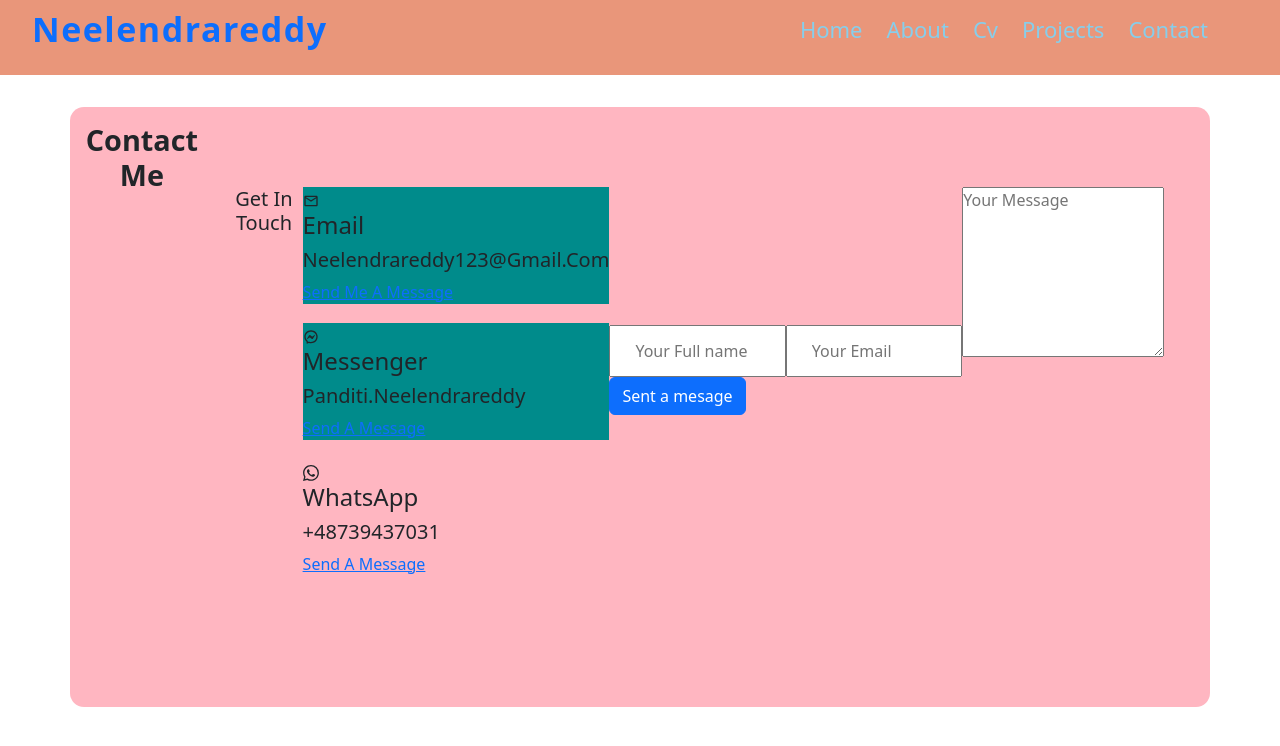
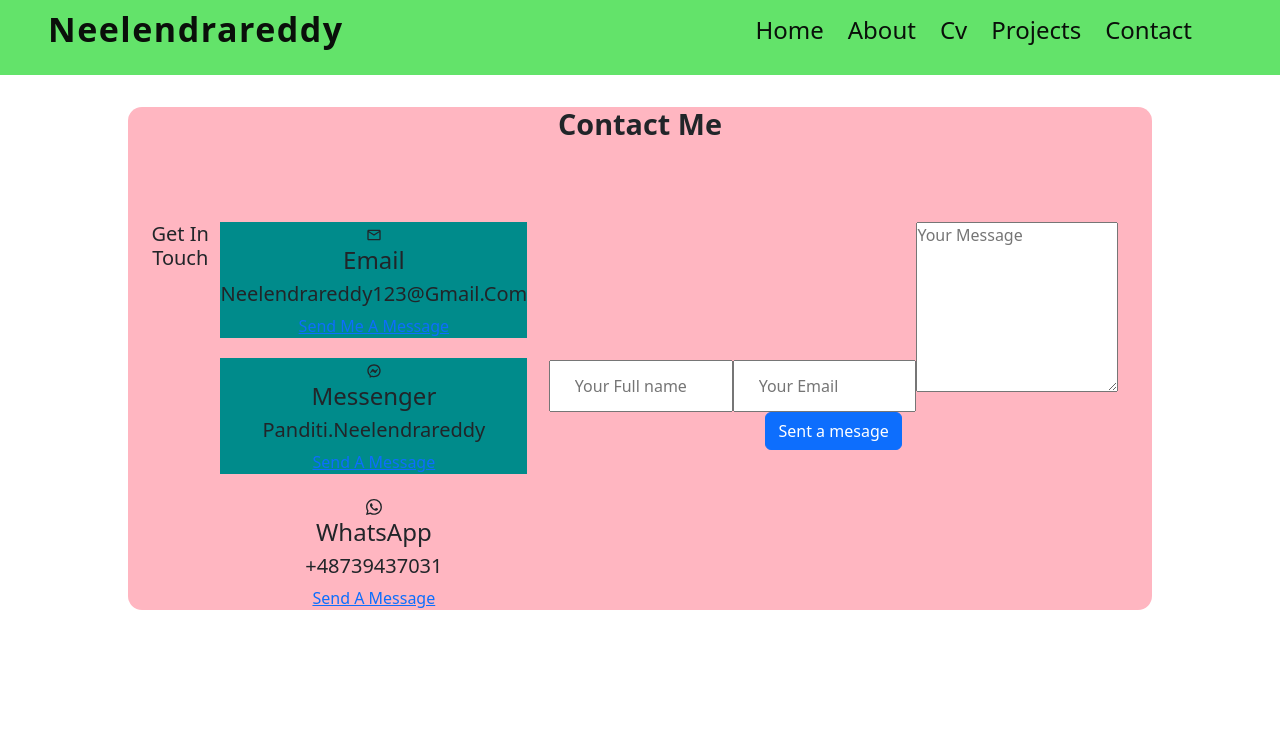
Before and after one commit to neelendrareddy9001/my-portfolio-website, a React (Create React App) app: page /contact in a window 1280 px wide. Shown: the top 746 px of the page. Built offline with nearby package versions, Linux system fonts and the light colour scheme.

Commit message:
social media icons, and styles changes in the components

```diff
--- a/src/component/Home/home.scss
+++ b/src/component/Home/home.scss
@@ -6,13 +6,15 @@
   z-index: -1;
   width: 1200px;
   background-color: green;
-  margin: 6% auto 0;
+
   border-radius: 25px;
   box-shadow: 0px 6px 6px rgba(0, 0, 0, 4);
 
   .home-content {
     padding: 9rem 0 2rem !important;
-    height: 48vh;
+    height: calc(100% - 75px);
+    min-height: 65vh;
+    max-width: 90vw;
     color: whitesmoke;
     text-align: left;
 
--- a/src/component/Navbar/navbar.scss
+++ b/src/component/Navbar/navbar.scss
@@ -7,17 +7,21 @@
   min-height: 75px;
   align-items: center;
   padding: 0 1.25rem;
-  background-color: darksalmon;
+  background-color: #63e36a;
 
   @include mobile-m {
     padding: 0 2rem;
   }
+  @include tablet-l {
+    padding: 0 3rem;
+  }
 
   &-left {
     .logo {
-      font-weight: bold;
+      font-weight: 600;
       font-size: 34px;
       letter-spacing: 1.5px;
+      color: #0a0f0a;
     }
   }
   &-right {
@@ -27,14 +31,14 @@
       @include mobile-m {
         display: none;
       }
-      @include tab {
+      @include tablet-l {
         display: flex;
       }
       &-item {
         margin: 0px 0.75rem;
-        font-size: 22px;
-        font-weight: 500;
-        color: skyblue;
+        font-size: 24px;
+        font-weight: 400;
+        color: #0a0f0a;
         &:hover {
           color: darkblue;
         }
--- a/src/component/contact/Contact.scss
+++ b/src/component/contact/Contact.scss
@@ -2,12 +2,13 @@
 @import "../../styles/media\ .scss";
 
 .contact {
-  width: 89%;
-  min-height: 600px;
+  max-width: 80%;
+  min-height: 75%;
   margin: 2rem auto;
   border-radius: 14px;
-  display: flex;
-  justify-content: space-between;
+  text-align: center;
+  // display: flex;
+  // justify-content: space-between;
   background-color: lightpink;
 
   h2 {
@@ -15,14 +16,15 @@
     text-transform: capitalize;
     font-weight: bolder;
     font-size: 1.8rem;
-    text-align: center;
-    margin: 1rem auto;
+    padding: 1.5rem auto;
   }
   .contact_container {
     margin: 5rem auto;
     display: flex;
-    justify-content: space-evenly;
-
+    justify-content: space-between;
+    h5 {
+      align-items: center;
+    }
     .contact_options {
       display: flex;
       flex-direction: column;
```
Also changed, not shown: src/component/SocialIcons/index.js (added, +16 -0 lines), src/data.js (added, +8 -0 lines), src/component/SocialIcons/style.scss (added).
